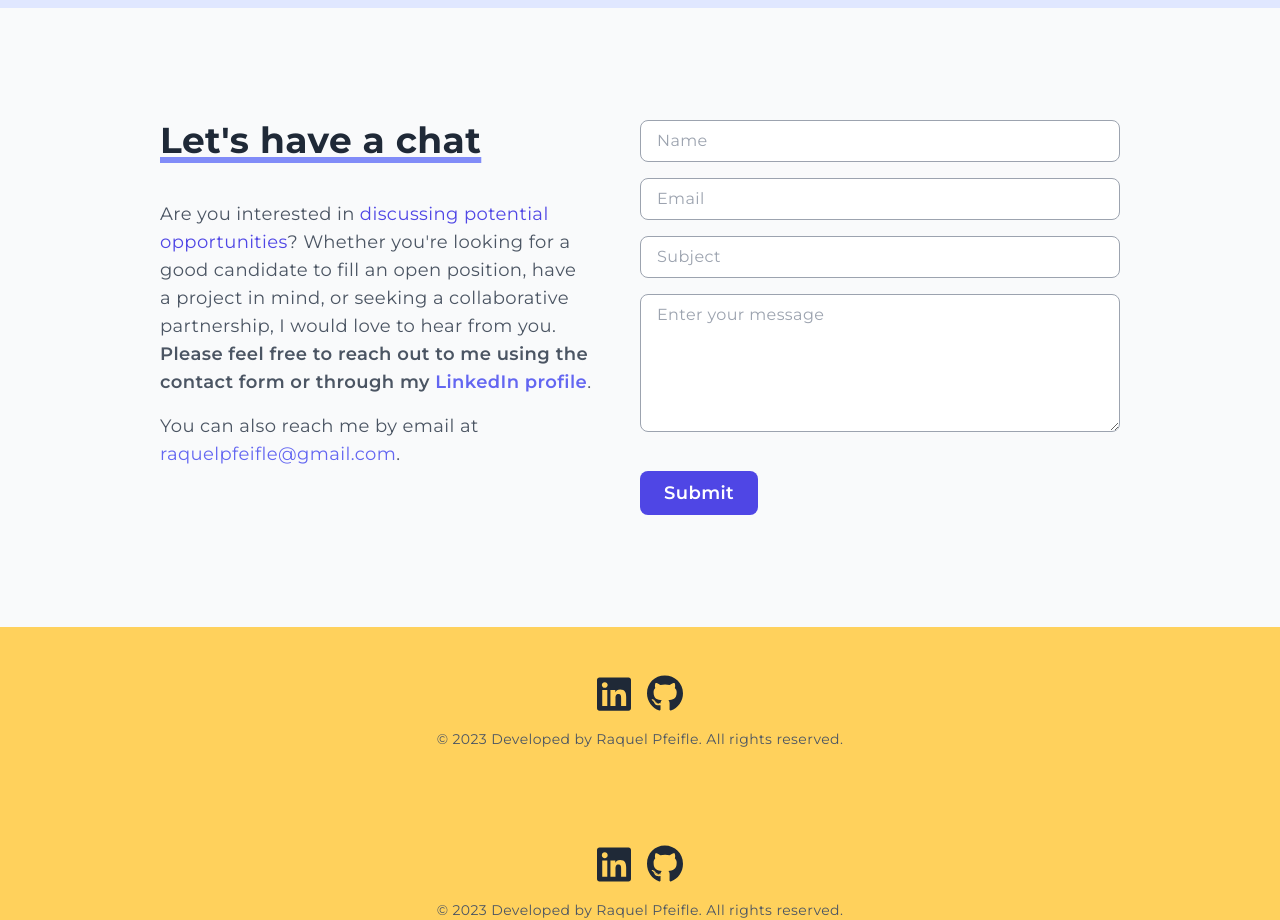
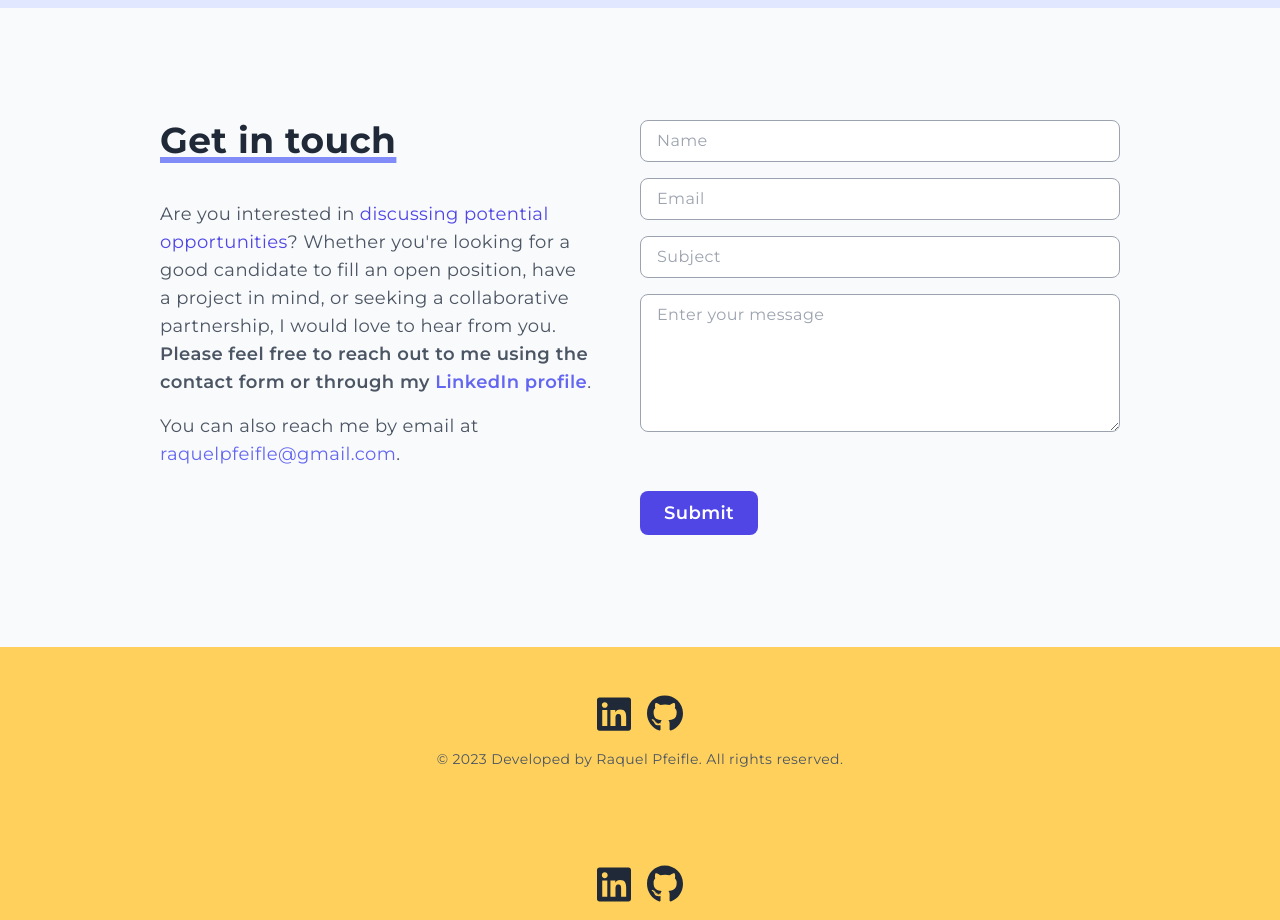
Before and after one commit to rdpfeifle/portfolio_nextjs, a Next.js app: page / in a window 1280 px wide. Shown: the part 4660-5580 px from the top of the page. Built offline with nearby package versions, Linux system fonts and the light colour scheme.

Commit message:
Modified text and added margin

```diff
--- a/components/Contact.jsx
+++ b/components/Contact.jsx
@@ -78,7 +78,7 @@ export const Contact = () => {
     <section id="contact" className="container max-md:py-6">
       <div className="flex flex-wrap">
         <div className="w-full md:w-1/2 md:pr-12">
-          <h2 className="pb-10 underlineEffect">Let&apos;s have a chat</h2>
+          <h2 className="pb-10 underlineEffect">Get in touch</h2>
           <p className="mb-4">
             Are you interested in{" "}
             <span className="text-indigo-600">
@@ -160,7 +160,7 @@ export const Contact = () => {
             </div>
             <button
               type="submit"
-              className="bg-indigo-600 hover:bg-indigo-700 text-white semi-bold py-2 px-6 rounded-lg"
+              className="bg-indigo-600 hover:bg-indigo-700 mt-5 text-white semi-bold py-2 px-6 rounded-lg"
             >
               Submit
             </button>
```
